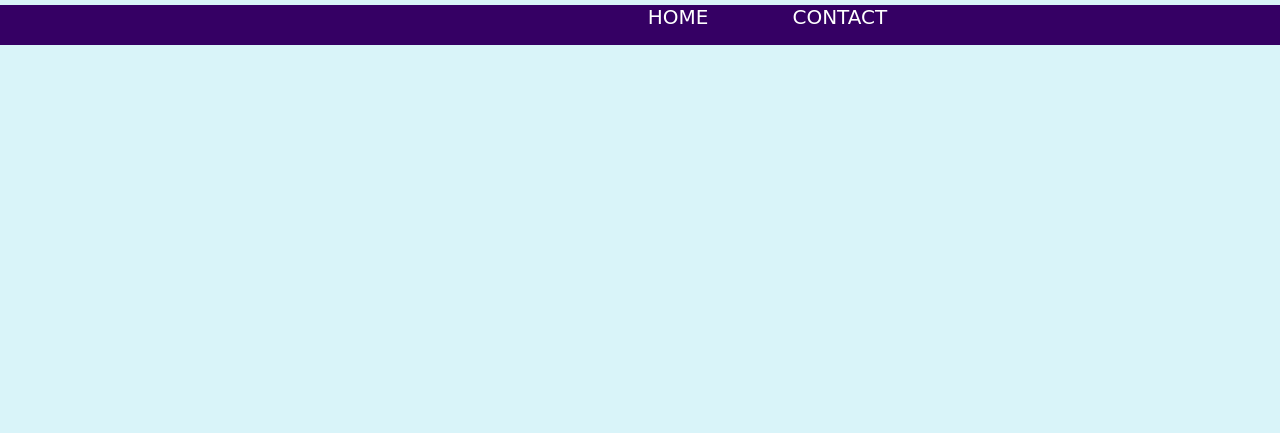
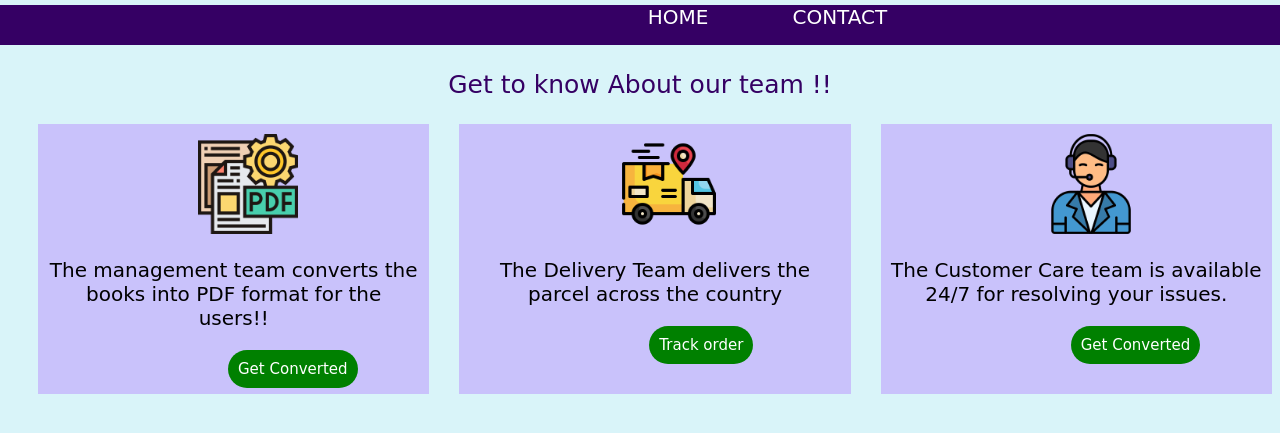
Before and after one commit to sanjh17/new-repo, a plain HTML site: page pages/about.html in a window 1280 px wide. Shown: the part 309-742 px from the top of the page. Drawn offline with Linux system fonts and the light colour scheme.

Commit message:
updated about.html and added images

```diff
--- a/pages/about.html
+++ b/pages/about.html
@@ -3,6 +3,11 @@
 <head>
     <link rel="stylesheet" href="./../style.css">
     <title>About Page</title>
+    <style>
+
+
+
+    </style>
 </head>
 <body class="body">
     <h1 class="heading"> About us</h1>
@@ -11,5 +16,29 @@
         <a  class="nav_items" href="./../index.html" target="_blank"> HOME</a>
         <a  class="nav_items" href="./../pages/contact.html" target="_blank">CONTACT</a>
     </nav>
+    <p class="title"> Get to know About our team !!</p>
+    <div class="main-div">
+        <div class="card">
+            <img class="product_img" src="./../images/pdf - Copy.png">
+            <p class="text">
+                  The management team converts the books into PDF format for the users!!
+            </p>
+            <button class="btn">Get Converted</button>
+        </div>
+        <div class="card">
+            <img class="product_img" src="./../images/truck.png">
+            <p class="text">
+                 The Delivery Team delivers the parcel across the country
+            </p>
+            <button class="btn">Track order</button>
+        </div>
+        <div class="card">
+            <img class="product_img" src="./../images/customer-care.png">
+            <p class="text">
+                  The Customer Care team is available 24/7 for resolving your issues.
+            </p>
+            <button class="btn">Get Converted</button>
+        </div>
+    </div>
 </body>
 </html>
--- a/style.css
+++ b/style.css
@@ -42,4 +42,5 @@
 }
 .card:hover{
     box-shadow: 0px 5px 10px 10px #aa90ffc3;
+    transition: 0.4s;
 }
```
Also changed, not shown: pages/contact.html (+5 -0 lines), images/customer-care.png (added), images/email.png (added), images/instagram.png (added), images/pdf - Copy.png (added), images/pdf.png (deleted), images/telephone-call (1).png (added), images/truck.png (added).
